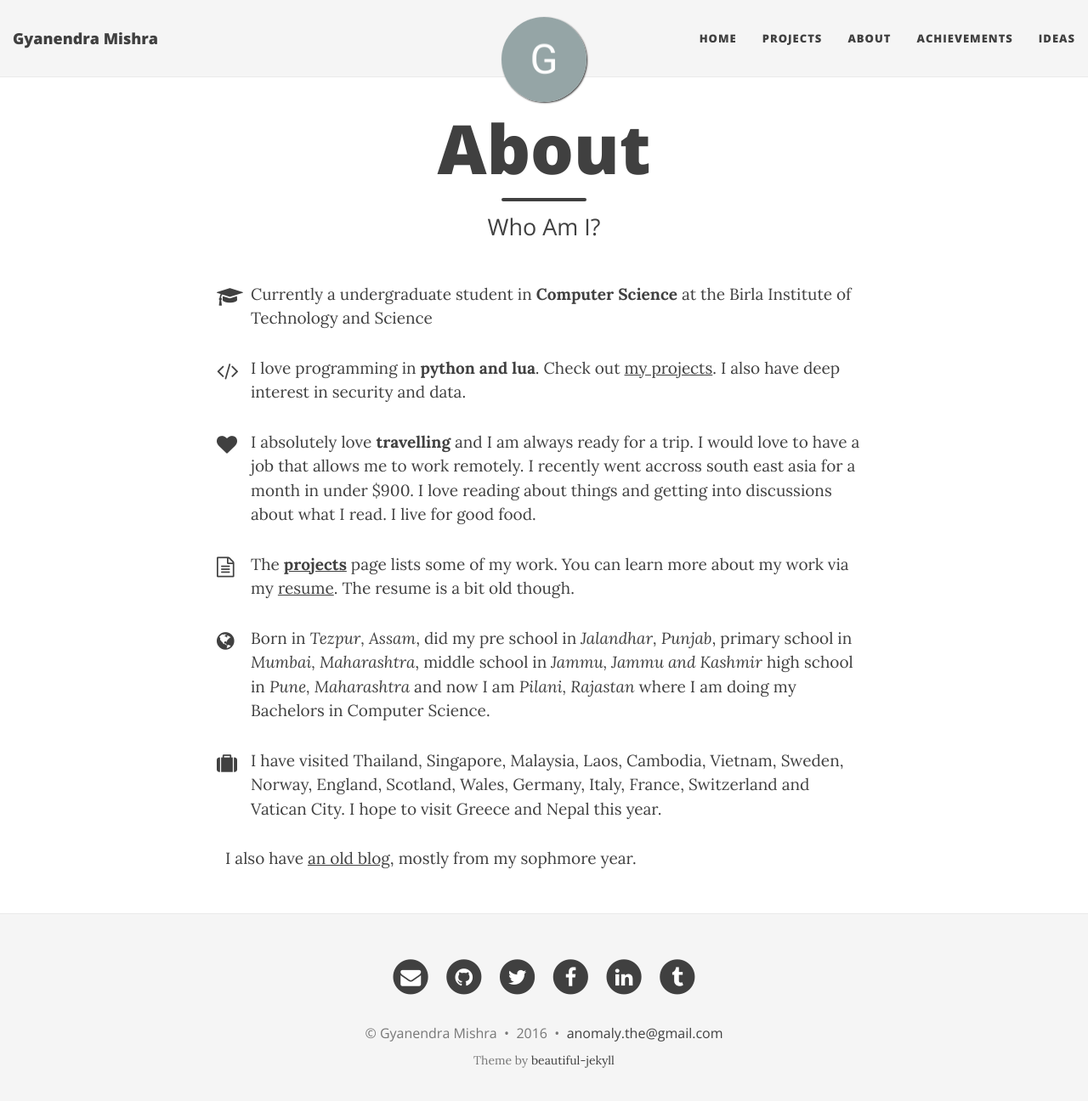
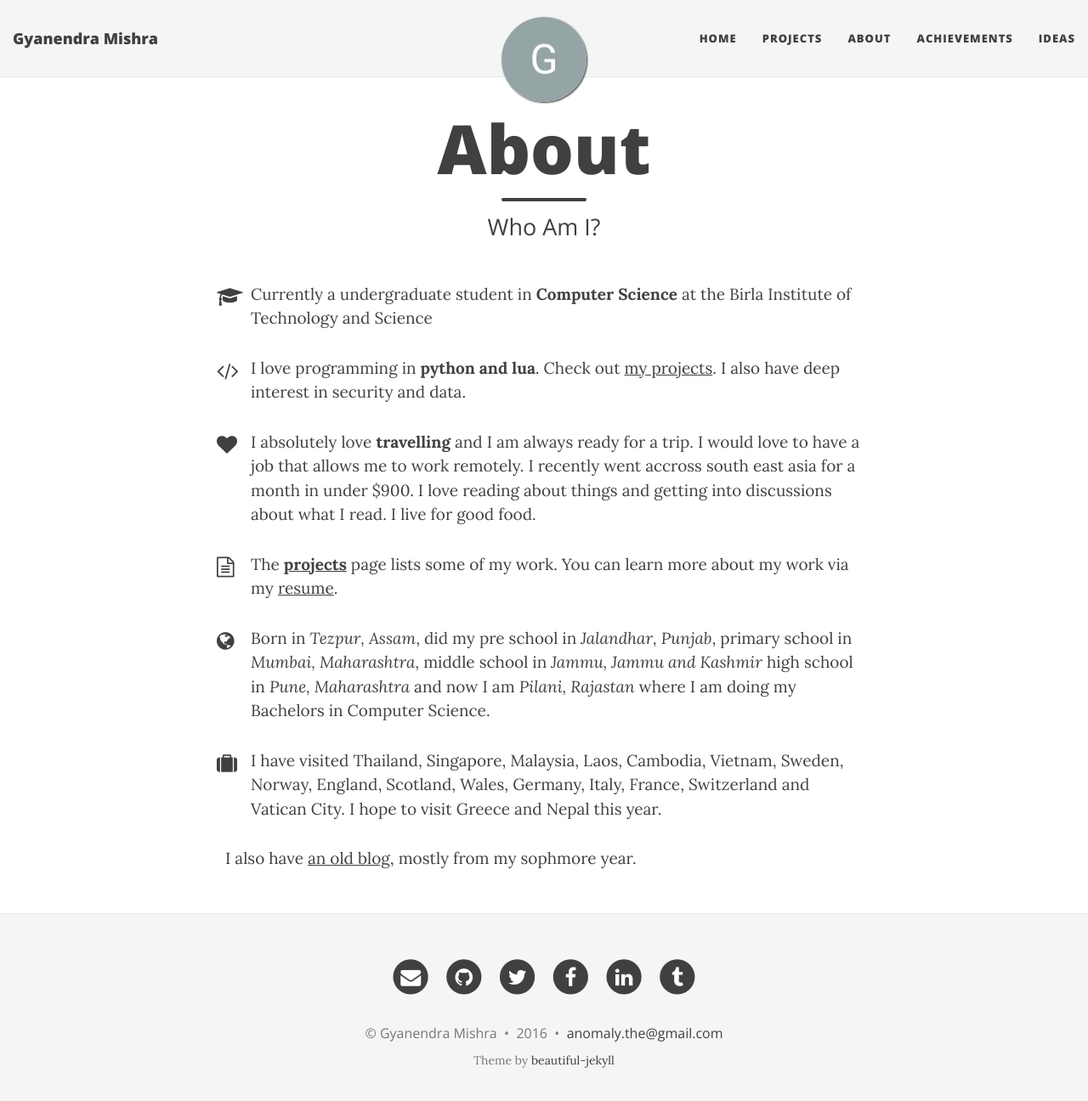
Before and after one commit to h4ck3rk3y/h4ck3rk3y.github.io, a Jekyll site: the page built from about.html, in a window 1280 px wide and 1309 px high. Shown: the top 1296 px of the window at 85% size. Built offline with Jekyll 4.4.1, drawn with Linux system fonts in a browser that asks for light colours; nearby versions of some CDN libraries.

Commit message:
changes to index and about page

```diff
--- a/about.html
+++ b/about.html
@@ -24,7 +24,7 @@
 
 <p class="about-text">
 <span class="fa fa-file-text-o about-icon"></span>
-The <strong><a href="/projects">projects</a></strong> page lists some of my work. You can learn more about my work via my <a href="/files/resume.pdf" target="_blank">resume</a>. The resume is a bit old though.
+The <strong><a href="/projects">projects</a></strong> page lists some of my work. You can learn more about my work via my <a href="/files/resume.pdf" target="_blank">resume</a>.
 </p>
 
 <p class="about-text">
--- a/index.html
+++ b/index.html
@@ -6,6 +6,8 @@
 meta-title: "Gyanendra Mishra"
 meta-description: "Hi I am Gyanendra Mishra, I am an undergraduate computer science student at the Birla Institute of Technology and Science. I love to program in Python and Lua. I am interested in web application security and conversational interfaces. I go by @h4ck3rk3y on github and by gyani everywhere else."
 bigimg:
+  - "/img/blog/nepal/abc.jpg": "Annapurna Base Camp, Nepal (2016)"
+  - "/img/blog/nepal/fewatal.jpg": "Fewa Tal, Pokhara, Nepal (2016)"
   - "/img/big-imgs/phongnha.jpg" : "Phong Nha Ke Bang, Vietnam (2015)"
   - "/img/big-imgs/bangkok.jpg" : "Bangkok, Thailand (2016)"
   - "/img/big-imgs/trolltunga.jpg" : "Trolltunga, Norway (2014)"
```
